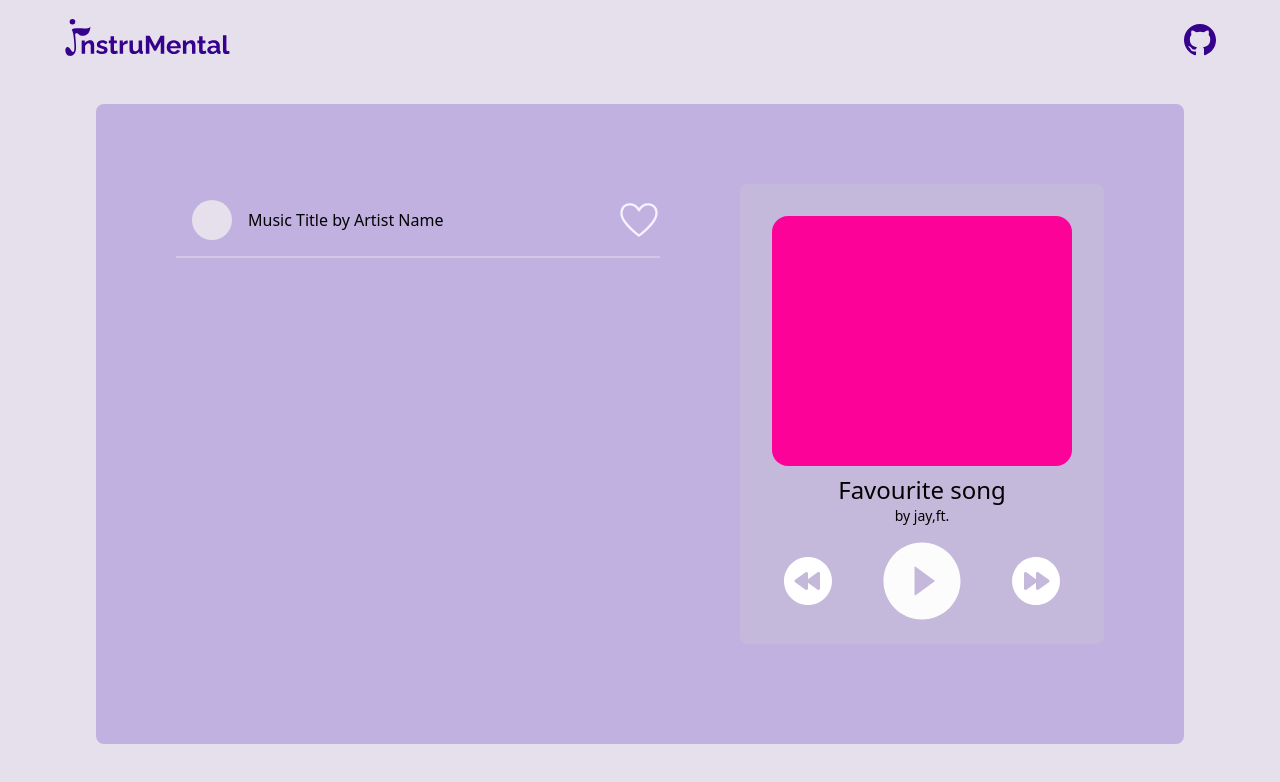
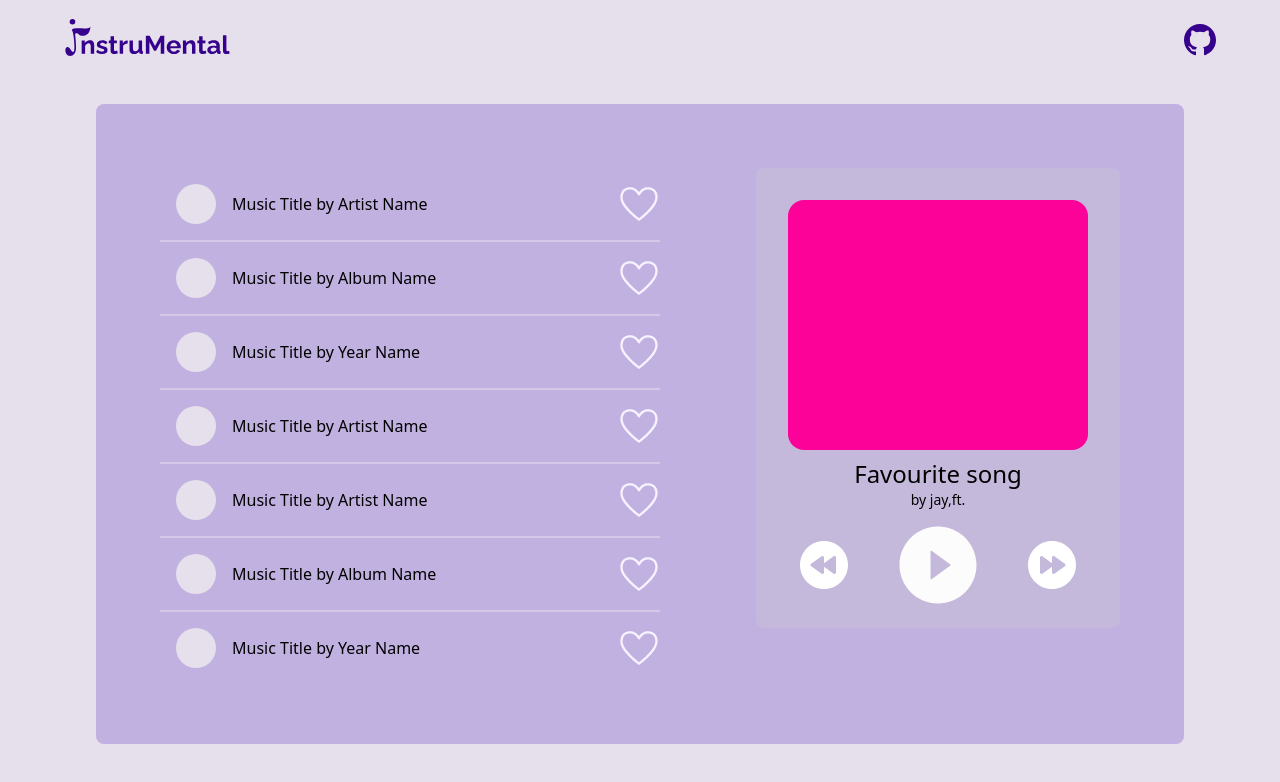
Before and after one commit to RakeshSangem/instrumen.tel, a Next.js app: page /playlist in a window 1280 px wide. Shown: the top 782 px of the page. Built offline with nearby package versions, Linux system fonts and the light colour scheme.

Commit message:
feat: added list component (#22)
* add musiclist.json, list.jsx component,

* update playlist.jsx

```diff
--- /dev/null
+++ b/components/List.jsx
@@ -0,0 +1,21 @@
+import Image from "next/image";
+import Follow from "../public/follow.svg"
+
+function List({ music }) {
+  return (
+    <div className=" border-b-2 border-backgroundColor/50 flex justify-items-start w-full justify-between">
+      <div className="flex items-center">
+        <div className=" m-4 w-10 h-10 rounded-full bg-backgroundColor">
+        </div>
+        <div>
+          <h1 className="max-w-[600px]">{music.name}</h1>
+        </div>
+      </div>
+      <Image
+        src={Follow}
+        alt="heart shaped follow button" />
+    </div>
+  )
+}
+
+export default List
--- /dev/null
+++ b/content/musiclist.json
@@ -0,0 +1,38 @@
+[
+  {
+    "name": "Music Title by Artist Name"
+  },
+  {
+    "name": "Music Title by Album Name"
+  },
+  {
+    "name": "Music Title by Year Name"
+  },
+  {
+    "name": "Music Title by Artist Name"
+  },
+  {
+    "name": "Music Title by Artist Name"
+  },
+  {
+    "name": "Music Title by Album Name"
+  },
+  {
+    "name": "Music Title by Year Name"
+  },
+  {
+    "name": "Music Title by Artist Name"
+  },
+  {
+    "name": "Music Title by Artist Name"
+  },
+  {
+    "name": "Music Title by Album Name"
+  },
+  {
+    "name": "Music Title by Year Name"
+  },
+  {
+    "name": "Music Title by Artist Name"
+  }
+]
--- a/pages/playlist.jsx
+++ b/pages/playlist.jsx
@@ -1,29 +1,26 @@
 import Image from "next/image";
-import Follow from "../public/follow.svg"
+import List from "../components/List"
 import Navbar from "../components/Navbar/navbar";
 import Play from "../public/play.svg";
 import Previous from "../public/previous.svg"
 import Next from "../public/next.svg"
+import musiclist from "../content/musiclist.json"
 
-function Playlist () {
-  return(
+function Playlist() {
+  return (
     <div>
       <Navbar />
       <main className="w-full pt-6 min-h-[90vh] bg-backgroundColor">
-        <div className="flex gap-20 m-auto p-20 justify-between max-w-[85vw] min-h-[80vh] bg-playlistBg rounded-lg">
-          <div className="flex w-full flex-col items-center">
-            <div className=" border-b-2 border-backgroundColor/50 flex justify-items-start w-full justify-between">
-              <div className="flex items-center">
-                <div className=" m-4 w-10 h-10 rounded-full bg-backgroundColor">
-                </div>
-                <div>
-                  <h1 className="max-w-[600px]">Music Title by Artist Name</h1>
-                </div>
-              </div>
-                <Image
-                src={Follow}
-                alt= "heart shaped follow button" />
-            </div>
+        <div className="flex gap-20 m-auto p-16 justify-between max-w-[85vw] h-[80vh] bg-playlistBg rounded-lg">
+          <div className=" w-full overflow-y-scroll pr-4">
+            {musiclist.map((m, i) => {
+            return (
+              <List
+                music={m}
+                key={i}
+              />
+            )
+          })}
           </div>
           <div className="p-8 w-[500px] h-[460px] bg-playlistsong rounded-lg">
             <div className="h-[250px] w-[300px] rounded-2xl bg-secondaryColor"></div>
@@ -32,9 +29,9 @@ function Playlist () {
               <h3 className="text-sm">by jay,ft.</h3>
             </div>
             <div className="flex justify-between px-3 pt-2">
-              <Image src={Previous} alt= "previous button" />
-              <Image  src={Play} alt= "play button" />
-              <Image src= {Next} alt= "next button" />
+              <Image src={Previous} alt="previous button" />
+              <Image src={Play} alt="play button" />
+              <Image src={Next} alt="next button" />
             </div>
           </div>
         </div>
```
Also changed, not shown: 1 other file (tests, documents, lock files or other folders).
